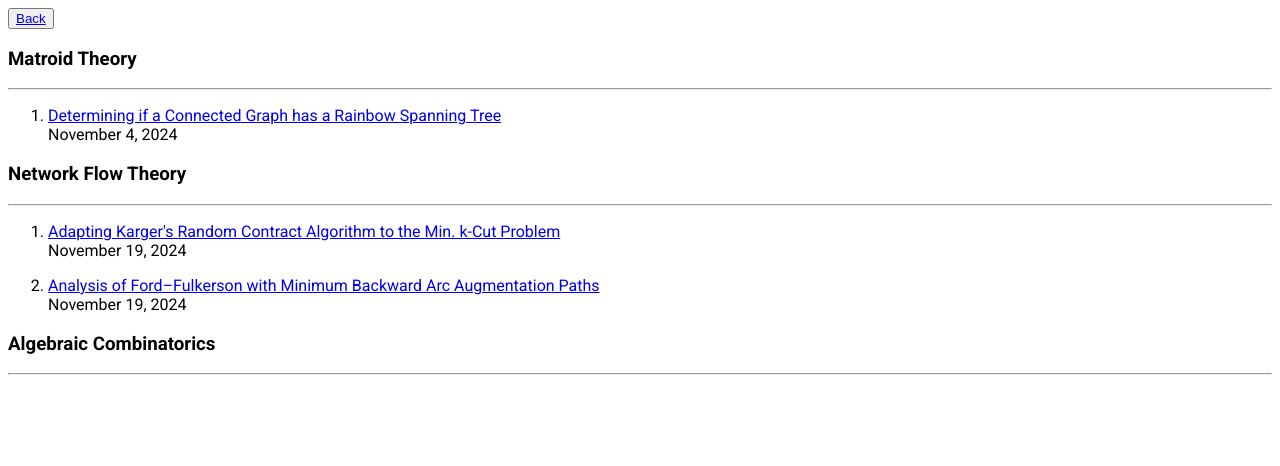
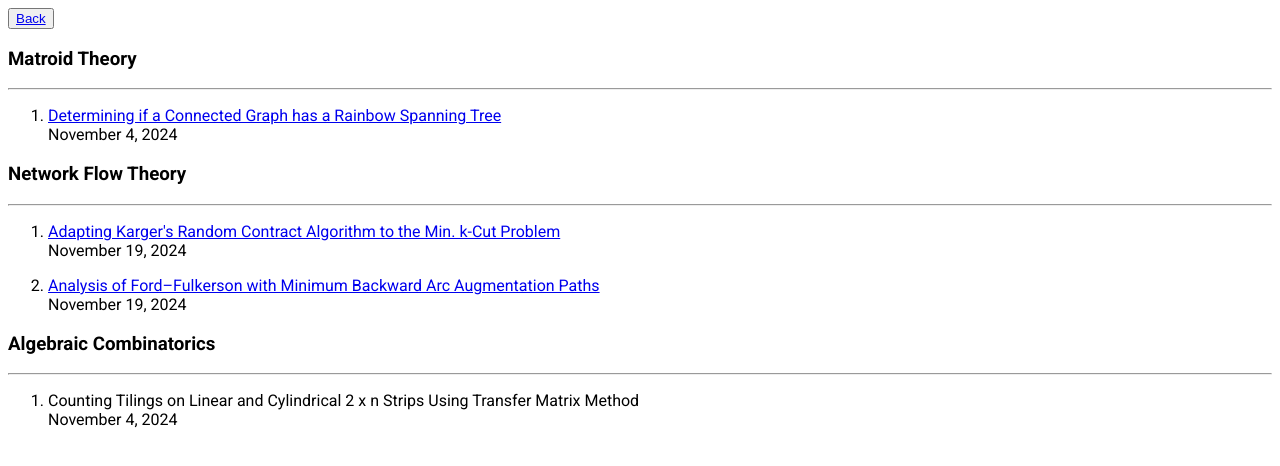
Before and after one commit to tushar7-8-9/my_website, a plain HTML site: page undergrad_assignment_proof.html in a window 1280 px wide. Drawn offline with Linux system fonts and the light colour scheme.

Commit message:
Update undergrad_assignment_proof.html

```diff
--- a/undergrad_assignment_proof.html
+++ b/undergrad_assignment_proof.html
@@ -32,3 +32,11 @@
 </ol>
 <h3>Algebraic Combinatorics</h3>
 <hr>
+<ol>
+    <li>
+        <p>
+            <a>Counting Tilings on Linear and Cylindrical  2 x n Strips Using Transfer Matrix Method</a> <br>
+            November 4, 2024
+        </p>
+    </li>
+</ol>
```
